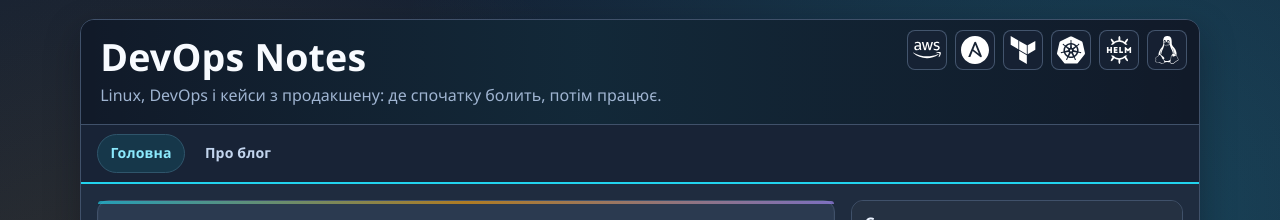
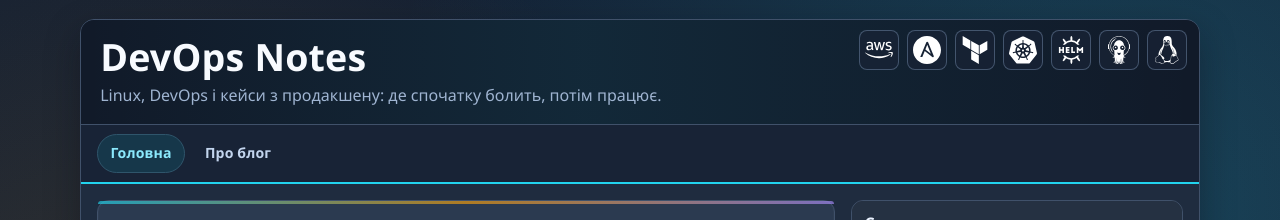
Before and after one commit to paparoot-devops/paparoot, a Jekyll site: the page built from index.html, in a window 1280 px wide. Shown: the top 220 px of the page. Built offline with Jekyll 4.4.1, drawn with Linux system fonts in a browser that asks for light colours.

```diff
--- a/_layouts/default.html
+++ b/_layouts/default.html
@@ -278,6 +278,7 @@
         <span class="header-icon"><img src="{{ '/assets/stickers/tools/terraform.svg' | relative_url }}" alt=""></span>
         <span class="header-icon"><img src="{{ '/assets/stickers/tools/kubernetes.svg' | relative_url }}" alt=""></span>
         <span class="header-icon"><img src="{{ '/assets/stickers/tools/helm.svg' | relative_url }}" alt=""></span>
+        <span class="header-icon"><img src="{{ '/assets/stickers/tools/argo.svg' | relative_url }}" alt=""></span>
         <button class="header-icon header-badge" id="linux-easter-trigger" type="button" aria-label="Linux badge">
           <img src="{{ '/assets/stickers/tools/linux.svg' | relative_url }}" alt="">
         </button>
```
